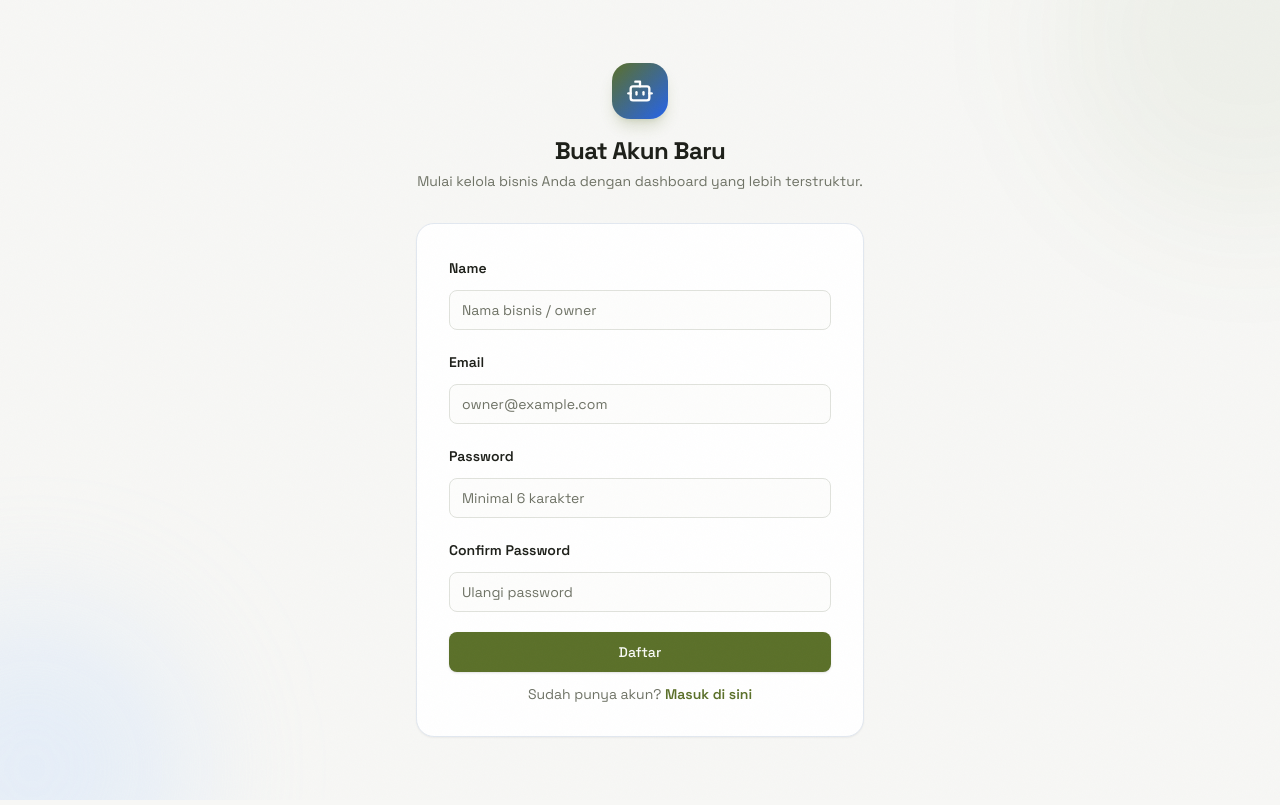
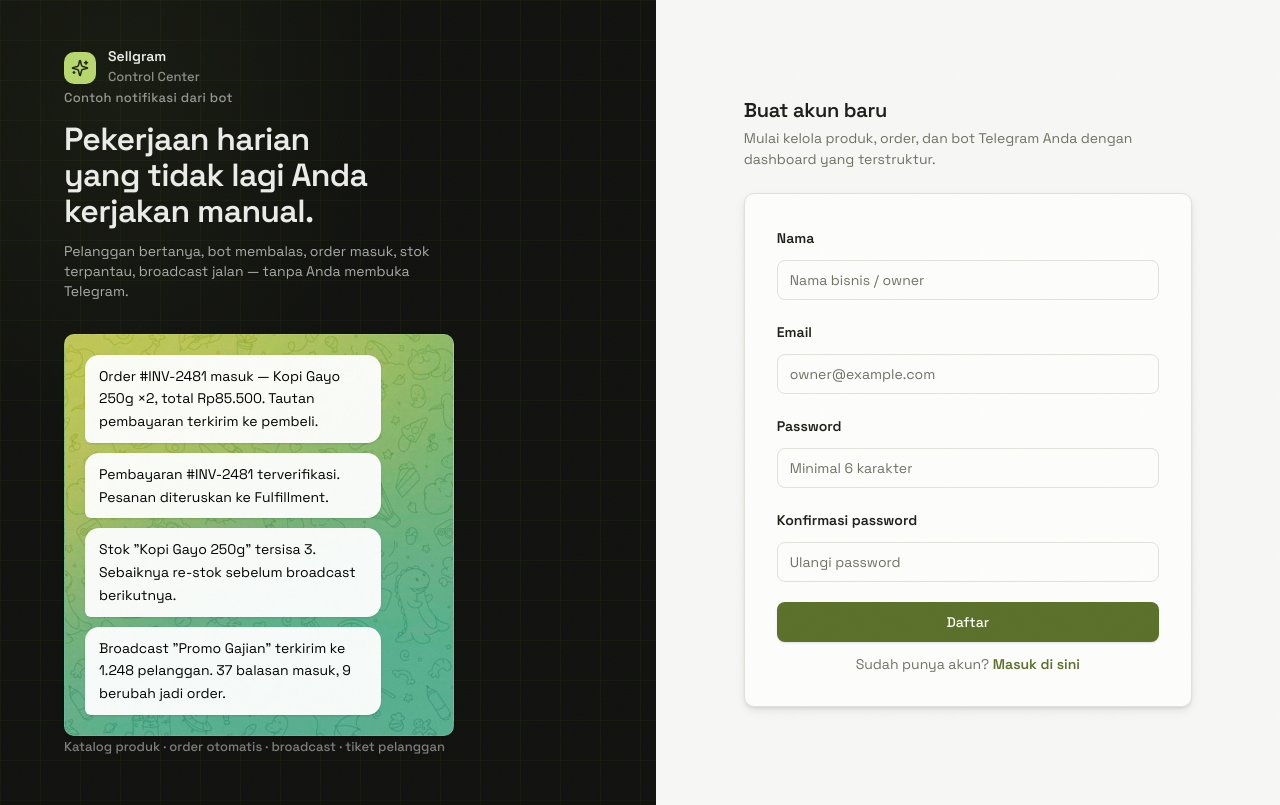
Before and after one commit to tefa-stemanika/sellgram-fe, a Next.js app: page /register in a window 1280 px wide. Built offline with nearby package versions, Linux system fonts and the light colour scheme.

Commit message:
feat(auth): token-driven split auth layout, fix dark mode

```diff
--- a/app/(auth)/login/_layouts/login-layout.tsx
+++ b/app/(auth)/login/_layouts/login-layout.tsx
@@ -7,6 +7,7 @@ import { useForm } from 'react-hook-form'
 import { z } from 'zod'
 import { zodResolver } from '@hookform/resolvers/zod'
 
+import { AuthShell } from '@/components/shared/auth-shell'
 import { Button } from '@/components/ui/button'
 import { Form, FormControl, FormField, FormItem, FormLabel, FormMessage } from '@/components/ui/form'
 import { Input } from '@/components/ui/input'
@@ -15,7 +16,6 @@ import { setToken } from '@/actions/auth'
 import { Checkbox } from '@/components/ui/checkbox'
 import { login } from '@/services/user'
 import { toast } from 'sonner'
-import { Bot } from 'lucide-react'
 
 const LoginLayout = () => {
   const router = useRouter()
@@ -50,22 +50,7 @@ const LoginLayout = () => {
   }
 
   return (
-    <div className="relative flex min-h-screen w-full items-center justify-center overflow-hidden p-4">
-      <div className="pointer-events-none absolute -right-40 -top-40 h-96 w-96 rounded-full bg-primary/5 blur-3xl" />
-      <div className="pointer-events-none absolute -bottom-32 -left-32 h-80 w-80 rounded-full bg-blue-200/30 blur-3xl" />
-
-      <div className="relative w-full max-w-md">
-        <div className="mb-8 text-center">
-          <div className="mx-auto mb-4 flex h-14 w-14 items-center justify-center rounded-2xl bg-gradient-to-br from-primary to-blue-600 shadow-lg shadow-primary/20">
-            <Bot className="h-7 w-7 text-white" />
-          </div>
-          <h1 className="text-2xl font-bold tracking-tight">Selamat Datang Kembali</h1>
-          <p className="mt-1 text-sm text-muted-foreground">
-            Masuk untuk mengelola produk, order, dan konfigurasi bot Anda.
-          </p>
-        </div>
-
-        <div className="rounded-2xl border border-slate-200 bg-white p-6 shadow-sm sm:p-8">
+    <AuthShell headline="Masuk ke dashboard" description="Kelola produk, order, dan konfigurasi bot Telegram Anda dari satu tempat.">
       <Form {...form}>
         <form onSubmit={form.handleSubmit(onSubmit)} className="space-y-5">
           <FormField
@@ -75,7 +60,7 @@ const LoginLayout = () => {
               <FormItem>
                 <FormLabel>Email</FormLabel>
                 <FormControl>
-                      <Input type="email" placeholder="owner@example.com" {...field} className="h-10" />
+                  <Input type="email" placeholder="owner@example.com" {...field} />
                 </FormControl>
                 <FormMessage />
               </FormItem>
@@ -88,7 +73,7 @@ const LoginLayout = () => {
               <FormItem>
                 <FormLabel>Password</FormLabel>
                 <FormControl>
-                      <Input type="password" placeholder="Masukkan password" {...field} className="h-10" />
+                  <Input type="password" placeholder="Masukkan password" {...field} />
                 </FormControl>
                 <FormMessage />
               </FormItem>
@@ -103,7 +88,7 @@ const LoginLayout = () => {
                   <FormControl>
                     <Checkbox checked={field.value} onCheckedChange={field.onChange} />
                   </FormControl>
-                      <FormLabel className="cursor-pointer text-sm">Remember me</FormLabel>
+                  <FormLabel className="cursor-pointer text-sm">Ingat saya</FormLabel>
                 </div>
                 <FormMessage />
               </FormItem>
@@ -122,9 +107,7 @@ const LoginLayout = () => {
           </div>
         </form>
       </Form>
-        </div>
-      </div>
-    </div>
+    </AuthShell>
   )
 }
 
--- a/app/(auth)/login/page.tsx
+++ b/app/(auth)/login/page.tsx
@@ -3,7 +3,7 @@ import type { Metadata } from 'next'
 import LoginLayout from './_layouts/login-layout'
 
 export const metadata: Metadata = {
-  title: 'Login',
+  title: 'Masuk',
   robots: {
     index: false,
     follow: false
--- a/app/(auth)/register/_layouts/register-layout.tsx
+++ b/app/(auth)/register/_layouts/register-layout.tsx
@@ -6,6 +6,7 @@ import { useForm } from 'react-hook-form'
 import { z } from 'zod'
 import { zodResolver } from '@hookform/resolvers/zod'
 
+import { AuthShell } from '@/components/shared/auth-shell'
 import { Button } from '@/components/ui/button'
 import { Form, FormControl, FormField, FormItem, FormLabel, FormMessage } from '@/components/ui/form'
 import { Input } from '@/components/ui/input'
@@ -13,7 +14,6 @@ import { registerSchema } from '@/schemas/auth'
 import { register } from '@/services/user'
 import { setToken } from '@/actions/auth'
 import { toast } from 'sonner'
-import { Bot } from 'lucide-react'
 
 const RegisterLayout = () => {
   const router = useRouter()
@@ -56,22 +56,7 @@ const RegisterLayout = () => {
   }
 
   return (
-    <div className="relative flex min-h-screen w-full items-center justify-center overflow-hidden p-4">
-      <div className="pointer-events-none absolute -right-40 -top-40 h-96 w-96 rounded-full bg-primary/5 blur-3xl" />
-      <div className="pointer-events-none absolute -bottom-32 -left-32 h-80 w-80 rounded-full bg-blue-200/30 blur-3xl" />
-
-      <div className="relative w-full max-w-md">
-        <div className="mb-8 text-center">
-          <div className="mx-auto mb-4 flex h-14 w-14 items-center justify-center rounded-2xl bg-gradient-to-br from-primary to-blue-600 shadow-lg shadow-primary/20">
-            <Bot className="h-7 w-7 text-white" />
-          </div>
-          <h1 className="text-2xl font-bold tracking-tight">Buat Akun Baru</h1>
-          <p className="mt-1 text-sm text-muted-foreground">
-            Mulai kelola bisnis Anda dengan dashboard yang lebih terstruktur.
-          </p>
-        </div>
-
-        <div className="rounded-2xl border border-slate-200 bg-white p-6 shadow-sm sm:p-8">
+    <AuthShell headline="Buat akun baru" description="Mulai kelola produk, order, dan bot Telegram Anda dengan dashboard yang terstruktur.">
       <Form {...form}>
         <form onSubmit={form.handleSubmit(onSubmit)} className="space-y-5">
           <FormField
@@ -79,9 +64,9 @@ const RegisterLayout = () => {
             name="name"
             render={({ field }) => (
               <FormItem>
-                    <FormLabel>Name</FormLabel>
+                <FormLabel>Nama</FormLabel>
                 <FormControl>
-                      <Input placeholder="Nama bisnis / owner" {...field} className="h-10" />
+                  <Input placeholder="Nama bisnis / owner" {...field} />
                 </FormControl>
                 <FormMessage />
               </FormItem>
@@ -94,7 +79,7 @@ const RegisterLayout = () => {
               <FormItem>
                 <FormLabel>Email</FormLabel>
                 <FormControl>
-                      <Input type="email" placeholder="owner@example.com" {...field} className="h-10" />
+                  <Input type="email" placeholder="owner@example.com" {...field} />
                 </FormControl>
                 <FormMessage />
               </FormItem>
@@ -107,7 +92,7 @@ const RegisterLayout = () => {
               <FormItem>
                 <FormLabel>Password</FormLabel>
                 <FormControl>
-                      <Input type="password" placeholder="Minimal 6 karakter" {...field} className="h-10" />
+                  <Input type="password" placeholder="Minimal 6 karakter" {...field} />
                 </FormControl>
                 <FormMessage />
               </FormItem>
@@ -118,9 +103,9 @@ const RegisterLayout = () => {
             name="confirmPassword"
             render={({ field }) => (
               <FormItem>
-                    <FormLabel>Confirm Password</FormLabel>
+                <FormLabel>Konfirmasi password</FormLabel>
                 <FormControl>
-                      <Input type="password" placeholder="Ulangi password" {...field} className="h-10" />
+                  <Input type="password" placeholder="Ulangi password" {...field} />
                 </FormControl>
                 <FormMessage />
               </FormItem>
@@ -140,9 +125,7 @@ const RegisterLayout = () => {
           </div>
         </form>
       </Form>
-        </div>
-      </div>
-    </div>
+    </AuthShell>
   )
 }
 
--- a/app/(auth)/register/page.tsx
+++ b/app/(auth)/register/page.tsx
@@ -3,7 +3,7 @@ import type { Metadata } from 'next'
 import RegisterLayout from './_layouts/register-layout'
 
 export const metadata: Metadata = {
-  title: 'Register',
+  title: 'Daftar',
   robots: {
     index: false,
     follow: false
--- /dev/null
+++ b/components/shared/auth-shell.tsx
@@ -0,0 +1,70 @@
+'use client'
+
+import type { ReactNode } from 'react'
+import Link from 'next/link'
+import { Sparkles } from 'lucide-react'
+
+import { Surface } from '@/components/shared/surface'
+import { TelegramChatPreview } from '@/components/shared/telegram-chat-preview'
+
+const PREVIEW_LINES = [
+  'Order #INV-2481 masuk — Kopi Gayo 250g ×2, total Rp85.500. Tautan pembayaran terkirim ke pembeli.',
+  'Pembayaran #INV-2481 terverifikasi. Pesanan diteruskan ke Fulfillment.',
+  'Stok "Kopi Gayo 250g" tersisa 3. Sebaiknya re-stok sebelum broadcast berikutnya.',
+  'Broadcast "Promo Gajian" terkirim ke 1.248 pelanggan. 37 balasan masuk, 9 berubah jadi order.'
+]
+
+type AuthShellProps = {
+  headline: string
+  description: string
+  children: ReactNode
+}
+
+export function AuthShell({ headline, description, children }: AuthShellProps) {
+  return (
+    <div className="relative flex min-h-dvh w-full flex-col lg:grid lg:grid-cols-[minmax(0,1.05fr)_minmax(0,1fr)]">
+      <aside className="signal-glow relative hidden overflow-hidden bg-sidebar text-sidebar-foreground lg:flex lg:flex-col lg:justify-between lg:px-14 lg:py-12 xl:px-16">
+        <div className="bg-grid-paper pointer-events-none absolute inset-0" aria-hidden />
+
+        <Link href="/login" className="relative flex items-center gap-3">
+          <span className="flex size-8 items-center justify-center rounded-[0.625rem] bg-sidebar-primary">
+            <Sparkles className="size-4.5 text-sidebar-primary-foreground" aria-hidden />
+          </span>
+          <span className="grid text-sm leading-tight">
+            <span className="truncate font-semibold">Sellgram</span>
+            <span className="truncate text-caption text-sidebar-foreground/55">Control Center</span>
+          </span>
+        </Link>
+
+        <div className="relative max-w-[38ch]">
+          <p className="text-caption font-medium tracking-wide text-sidebar-foreground/60">Contoh notifikasi dari bot</p>
+          <h2 className="text-page-title mt-3 text-balance">Pekerjaan harian yang tidak lagi Anda kerjakan manual.</h2>
+          <p className="text-body-sm mt-3 text-sidebar-foreground/70">Pelanggan bertanya, bot membalas, order masuk, stok terpantau, broadcast jalan — tanpa Anda membuka Telegram.</p>
+          <TelegramChatPreview className="mt-8 border-white/10" lines={PREVIEW_LINES} />
+        </div>
+
+        <p className="text-caption relative text-sidebar-foreground/50">Katalog produk &middot; order otomatis &middot; broadcast &middot; tiket pelanggan</p>
+      </aside>
+
+      <main className="flex flex-1 items-center justify-center px-4 py-10 sm:px-6">
+        <div className="w-full max-w-md">
+          <Link href="/login" className="mb-8 flex items-center gap-2.5 lg:hidden">
+            <span className="flex size-7 items-center justify-center rounded-[0.5rem] bg-sidebar-primary">
+              <Sparkles className="size-4 text-sidebar-primary-foreground" aria-hidden />
+            </span>
+            <span className="text-small-header">Sellgram</span>
+          </Link>
+
+          <header className="mb-6">
+            <h1 className="text-subsection-header text-balance">{headline}</h1>
+            <p className="text-body-sm mt-1.5 text-muted-foreground">{description}</p>
+          </header>
+
+          <Surface elevation={2} className="p-6 sm:p-8">
+            {children}
+          </Surface>
+        </div>
+      </main>
+    </div>
+  )
+}
```
Lines whose indentation alone changed are shown as unchanged.
